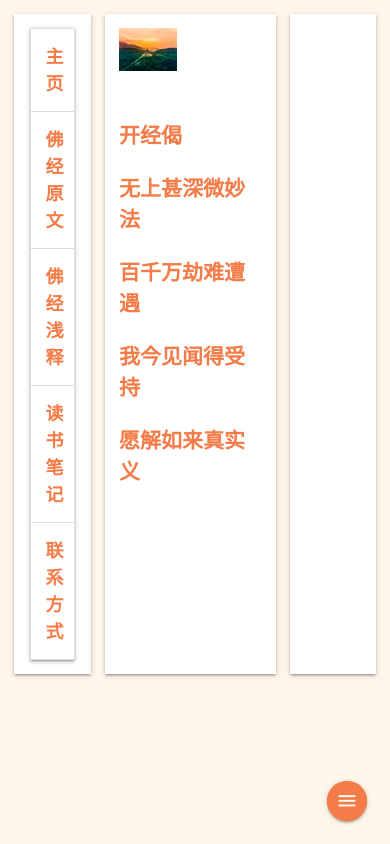
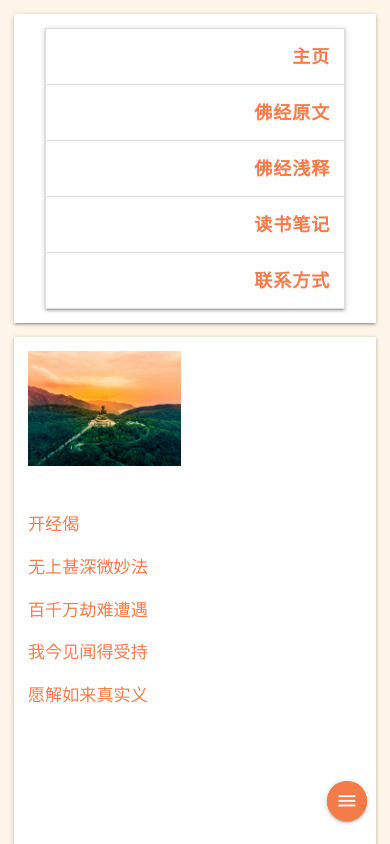
Before and after one commit to zhouxiang19910319/b_frontend, a plain HTML site: page index.html in a window 390 px wide. Shown: the top 844 px of the page. Drawn offline with Linux system fonts and the light colour scheme.

Commit message:
basic responsiveness

```diff
--- a/index.html
+++ b/index.html
@@ -58,13 +58,13 @@
 
     <section id="main" class="z-depth-1">
         <!--main_container-->
-        <img src="./imgs/front_page_pic.jpg" alt="front_page_pic" id="buddha_img">
+        <img src="./imgs/front_page_pic.jpg" alt="front_page_pic" id="buddha_img" class="responsive-img">
         <div id="main_page_paragraph">
-            <p>开经偈</p>
-            <p>无上甚深微妙法</p>
-            <p>百千万劫难遭遇</p>
-            <p>我今见闻得受持</p>
-            <p>愿解如来真实义</p>
+            <p class="flow-text">开经偈</p>
+            <p class="flow-text">无上甚深微妙法</p>
+            <p class="flow-text">百千万劫难遭遇</p>
+            <p class="flow-text">我今见闻得受持</p>
+            <p class="flow-text">愿解如来真实义</p>
         </div>
         <!--end main container-->
     </section>
--- a/style.css
+++ b/style.css
@@ -18,12 +18,6 @@ universal settings
   scrollbar-color: var(--scrollbar_foreground) var(--scrollbar_background);
 }
 
-html{
-  /*this is to prevent the horizontal scroll bar from appearing after adding feature discovery*/
-  overflow: hidden;
-}
-
-
 /*
   CSS Grid Settings
   */
@@ -33,6 +27,18 @@ body {
   display: grid;
   grid-gap: 1rem;
   grid-template-columns: 2fr 6fr 3fr;
+}
+
+/*Media Queries*/
+
+@media screen and (max-width: 992px) {
+  body{
+    grid-template-rows: 1fr 3fr;
+    grid-template-columns: auto;
+  }
+  #note{
+    display: none;
+  }
 }
 
 /*
@@ -94,9 +100,7 @@ body {
 #main_page_paragraph{
   display: block;
   padding: 1rem;
-  font-size: 1.5rem;
   color: var(--main);
-  font-weight: 700;
 }
 
 #main {
@@ -190,6 +194,7 @@ body {
 }
 #feature_dis_a{
   text-decoration: underline;
+  color: white;
 }
 #feature_dis_a:hover{
   color: inherit;
```
